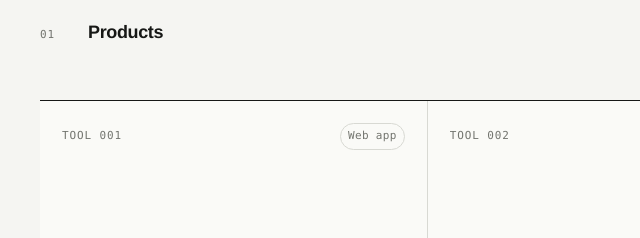
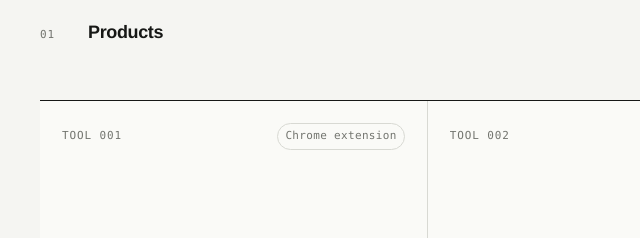
Before and after one commit to errrt/errrt.github.io, a website: page index.html in a window 1280 px wide. Shown: the part 820-1058 px from the top of the page, 20-660 px from the left. Drawn offline with Linux system fonts and the light colour scheme.

Commit message:
fix: link Chrome extension products

```diff
--- a/index.html
+++ b/index.html
@@ -59,7 +59,7 @@
           <article class="product-card">
             <div class="card-topline">
               <span class="tool-number">Tool 001</span>
-              <span class="platform">Web app</span>
+              <span class="platform">Chrome extension</span>
             </div>
             <div class="card-copy">
               <h3>PhraseCrate</h3>
```
Also changed, not shown: dist/site-config.js.
